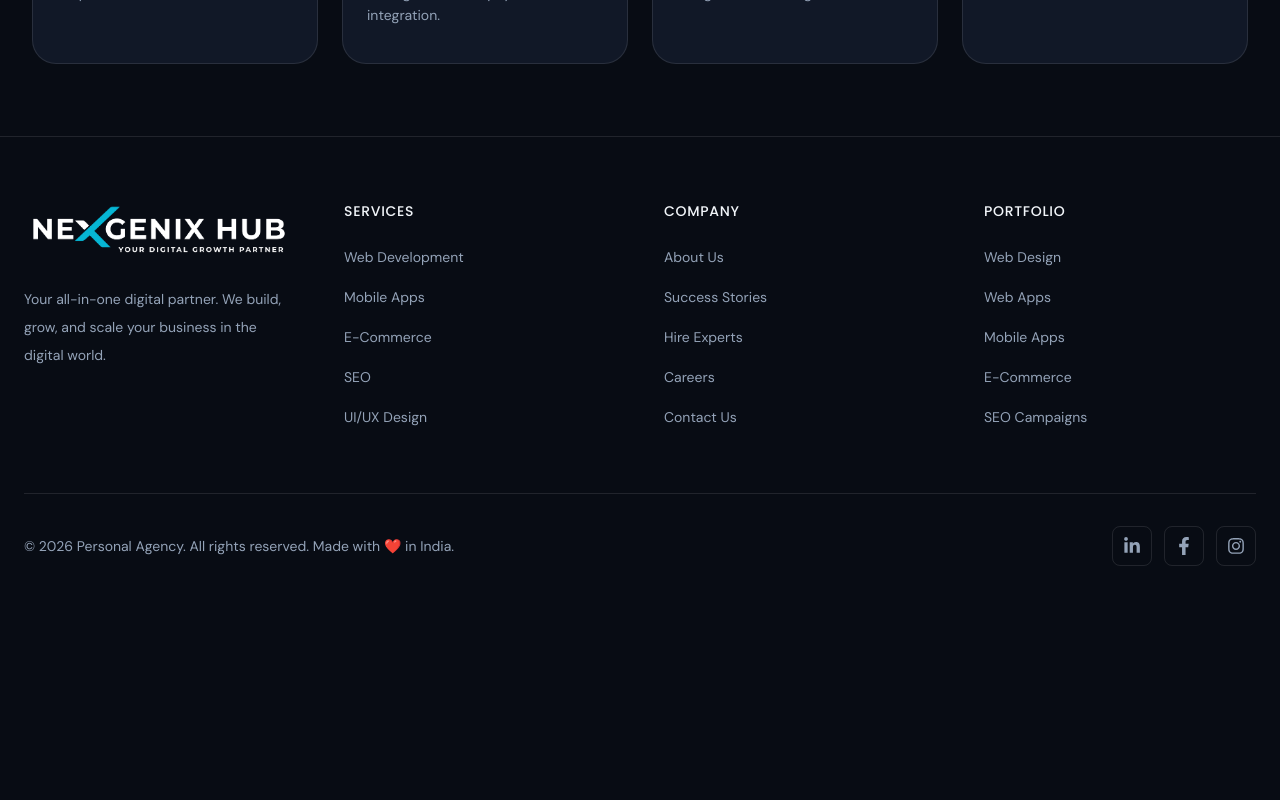
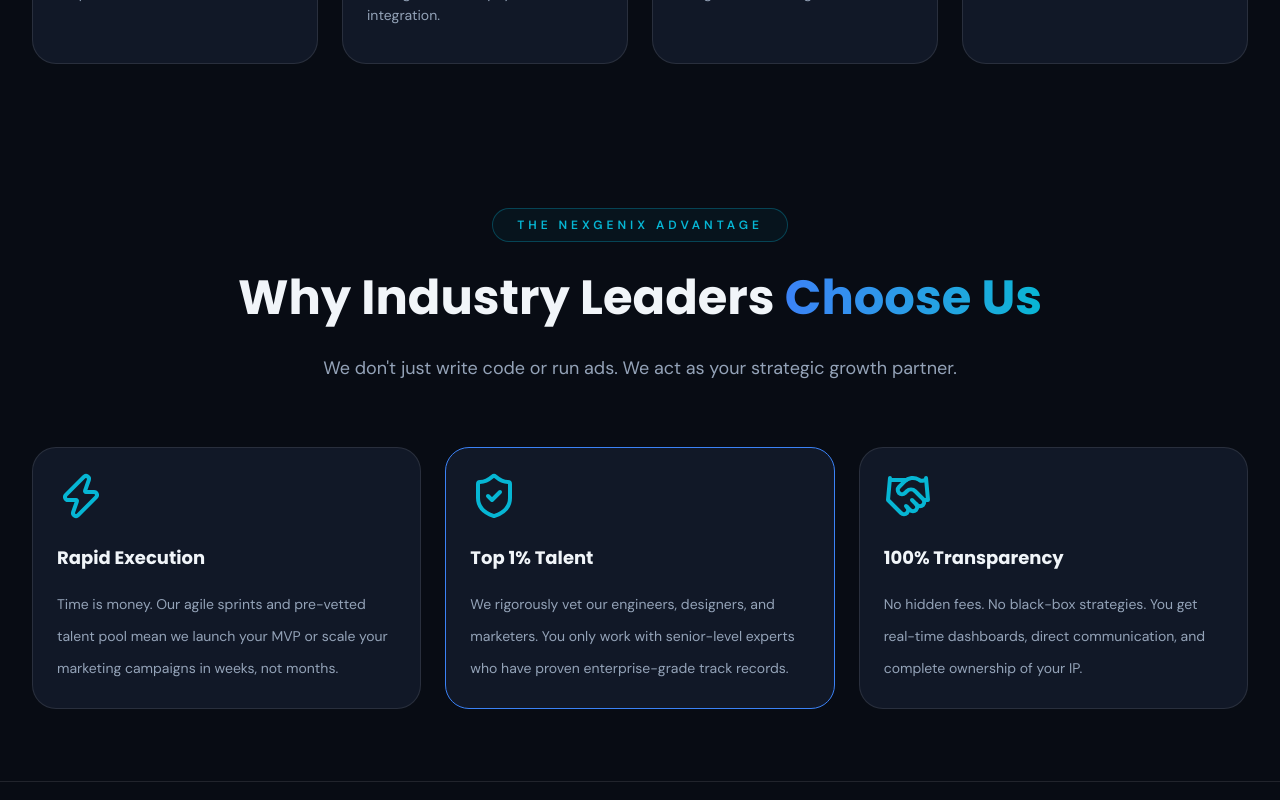
Before and after one commit to ArshadZeya45/Personal-Agency, a Next.js app: page / in a window 1280 px wide. Shown: the part 2180-2980 px from the top of the page. Before the commit the page ends 2810 px from the top, so only its background shows below. Built offline with nearby package versions, Linux system fonts and the light colour scheme.

Commit message:
feat : add-whyChooseUs-section

```diff
--- a/src/app/Home/page.tsx
+++ b/src/app/Home/page.tsx
@@ -1,6 +1,7 @@
 import Hero from "@/features/hero/Hero";
 import ImpactSection from "@/features/impact/ImpactSection";
 import Service from "@/features/service/ServiceSection";
+import WhyChooseUsSection from "@/features/whyChooseUs/whyChooseUsSection";
 
 const page = () => {
   return (
@@ -8,6 +9,7 @@
       <Hero />
       <ImpactSection />
       <Service />
+      <WhyChooseUsSection />
     </>
   );
 };
--- a/src/app/page.tsx
+++ b/src/app/page.tsx
@@ -1,6 +1,7 @@
 import Hero from "@/features/hero/Hero";
 import ImpactSection from "@/features/impact/ImpactSection";
 import ServiceSection from "@/features/service/ServiceSection";
+import WhyChooseUsSection from "@/features/whyChooseUs/whyChooseUsSection";
 
 const page = () => {
   return (
@@ -8,6 +9,7 @@
       <Hero />
       <ImpactSection />
       <ServiceSection />
+      <WhyChooseUsSection />
     </>
   );
 };
--- a/src/components/shared/CardGrid.tsx
+++ b/src/components/shared/CardGrid.tsx
@@ -1,10 +1,11 @@
 interface CardGridProps {
   children: React.ReactNode;
+  className?: string;
 }
 
-const CardGrid = ({ children }: CardGridProps) => {
+const CardGrid = ({ children, className }: CardGridProps) => {
   return (
-    <div className="mt-16 grid gap-6 md:grid-cols-2 xl:grid-cols-4">
+    <div className={`mt-16 grid gap-6 md:grid-cols-2  ${className}`}>
       {children}
     </div>
   );
--- /dev/null
+++ b/src/data/whyChooseUs.ts
@@ -0,0 +1,29 @@
+import {
+  Zap,
+  ShieldCheck,
+  Handshake,
+} from "lucide-react";
+
+export const whyChooseUsData = [
+  {
+    title: "Rapid Execution",
+    description:
+      "Time is money. Our agile sprints and pre-vetted talent pool mean we launch your MVP or scale your marketing campaigns in weeks, not months.",
+    icon: Zap,
+  },
+
+  {
+    title: "Top 1% Talent",
+    description:
+      "We rigorously vet our engineers, designers, and marketers. You only work with senior-level experts who have proven enterprise-grade track records.",
+    icon: ShieldCheck,
+    featured: true,
+  },
+
+  {
+    title: "100% Transparency",
+    description:
+      "No hidden fees. No black-box strategies. You get real-time dashboards, direct communication, and complete ownership of your IP.",
+    icon: Handshake,
+  },
+];
--- a/src/features/service/ServiceSection.tsx
+++ b/src/features/service/ServiceSection.tsx
@@ -13,7 +13,7 @@
           highlightedText="Under One Hub"
           description="10 expert services crafted to grow your business — from idea to launch and beyond."
         />
-        <CardGrid>
+        <CardGrid className="xl:grid-cols-4">
           {services.map((service) => (
             <ServiceCard key={service.title} service={service} />
           ))}
--- /dev/null
+++ b/src/features/whyChooseUs/whyChooseUsCard.tsx
@@ -0,0 +1,18 @@
+import { WhyChooseUsItem } from "@/types/whyChooseUs";
+
+type Props = {
+  item: WhyChooseUsItem;
+};
+const whyChooseUsCard = ({ item }: Props) => {
+  const Icon = item.icon;
+  return (
+    <div
+      className={`rounded-3xl border bg-card p-6 transition-all duration-300 ${item.featured ? "border-blue shadow-shadow-[0_0_40px_rgba(59,130,246,0.15)]" : "border-white/10"} hover:scale-105 transition-all duration-500 cursor-pointer`}
+    >
+      <Icon size={48} className="text-cyan mb-6" />
+      <h3 className="text-lg font-bold mb-4">{item.title}</h3>
+      <p className="text-muted text-sm leading-8">{item.description}</p>
+    </div>
+  );
+};
+export default whyChooseUsCard;
--- /dev/null
+++ b/src/features/whyChooseUs/whyChooseUsSection.tsx
@@ -0,0 +1,25 @@
+import CardGrid from "@/components/shared/CardGrid";
+import SectionHeader from "@/components/shared/SectionHeader";
+import { whyChooseUsData } from "@/data/whyChooseUs";
+import WhyChooseUsCard from "./whyChooseUsCard";
+
+const whyChooseUsSection = () => {
+  return (
+    <section className="mx-auto max-w-7xl px-4 lg:px-8 py-10 lg:py-18">
+      <div>
+        <SectionHeader
+          badge="The Nexgenix Advantage"
+          title="Why Industry Leaders"
+          highlightedText="Choose Us"
+          description="We don't just write code or run ads. We act as your strategic growth partner."
+        />
+        <CardGrid className="xl:grid-cols-3">
+          {whyChooseUsData.map((item) => (
+            <WhyChooseUsCard key={item.title} item={item} />
+          ))}
+        </CardGrid>
+      </div>
+    </section>
+  );
+};
+export default whyChooseUsSection;
--- /dev/null
+++ b/src/types/whyChooseUs.ts
@@ -0,0 +1,8 @@
+import { LucideIcon } from "lucide-react";
+
+export interface WhyChooseUsItem {
+    title : string;
+    description : string;
+    icon : LucideIcon;
+    featured? : boolean
+}
```
